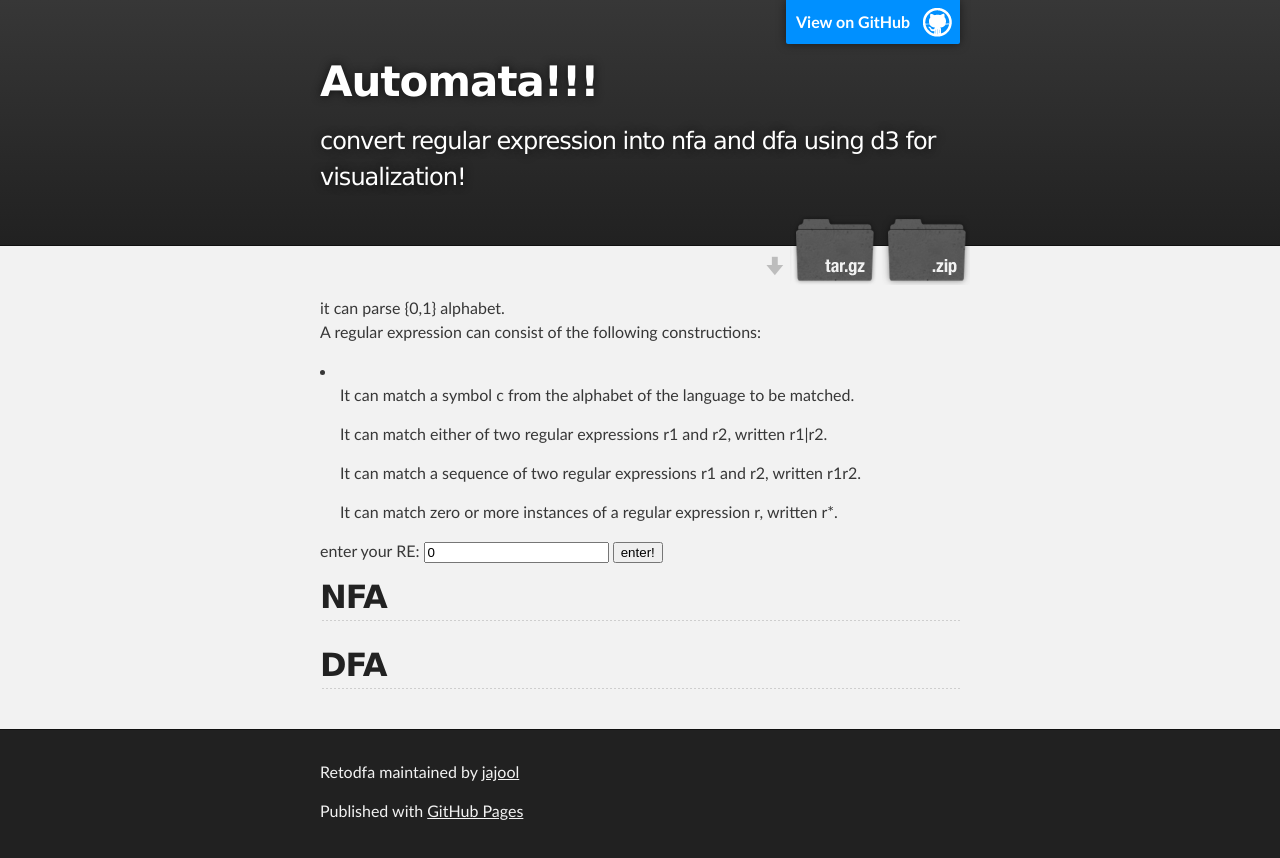
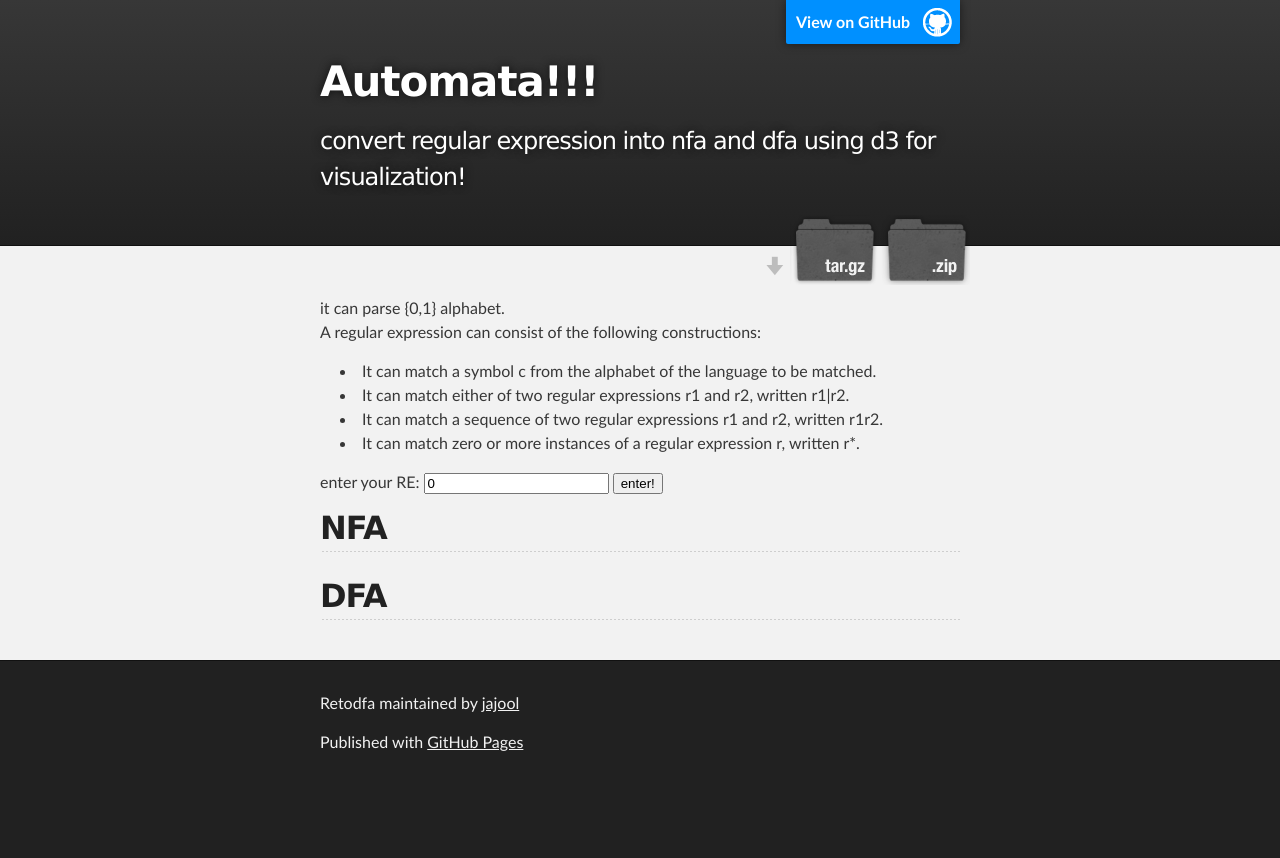
Before and after one commit to AFanaei/retodfa, a plain HTML site: page index.html in a window 1280 px wide. After the commit the page ends 800 px from the top, so only its background shows below. Drawn offline with nearby package versions, Linux system fonts and the light colour scheme.

Commit message:
Update index.html

```diff
--- a/index.html
+++ b/index.html
@@ -34,19 +34,20 @@
         it can parse {0,1} alphabet.<br>
         A regular expression can consist of the following constructions:
         </p>
-        <li>
-                <ul>
+        <ul>
+                <li>
                 It can match a symbol c from the alphabet of the language to be matched.
-                </ul>
-                <ul>
+                </li>
+                <li>
                 It can match either of two regular expressions r1 and r2, written r1|r2.
-                </ul>
-                <ul>
+                </li>
+                <li>
                 It can match a sequence of two regular expressions r1 and r2, written r1r2.
-                </ul><ul>
+                </li>
+                <li>
                 It can match zero or more instances of a regular expression r, written r*.
-                </ul>
-        </li>
+                </li>
+        </ul>
         <label>enter your RE:</label>
         <input type="text" id="re" value="0">
         <input type="button" id="submit" value="enter!" class="ahmad">
```
